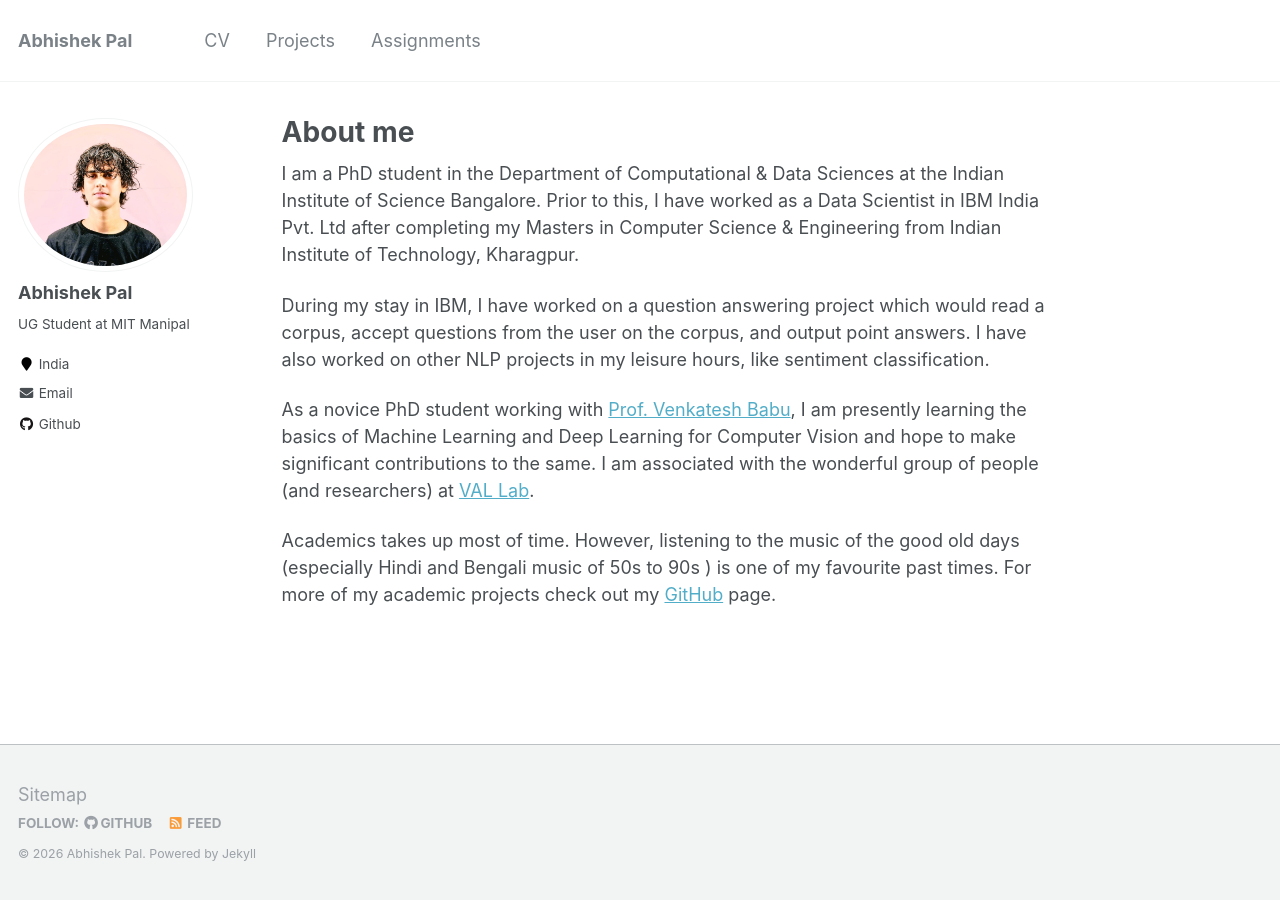
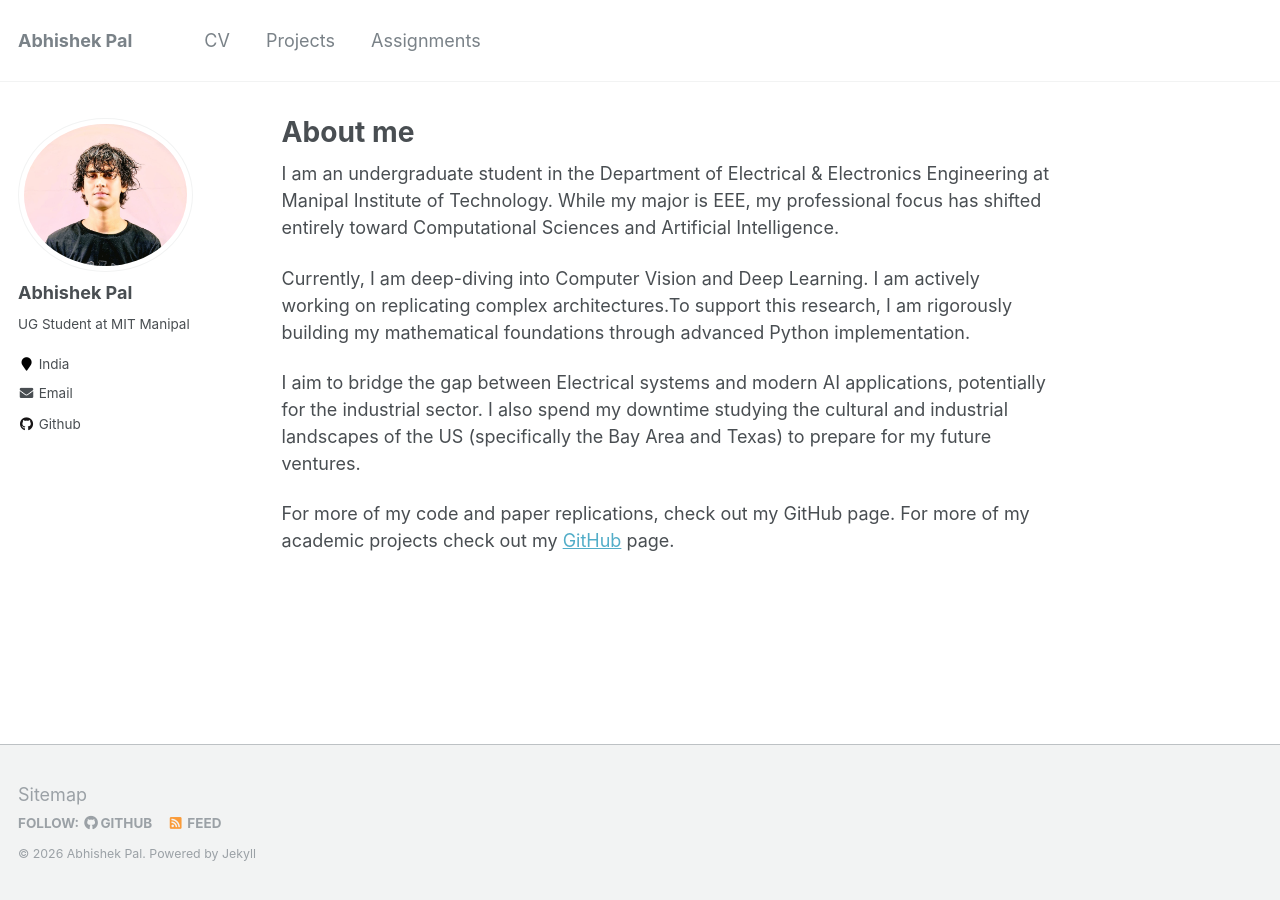
Before and after one commit to ash-cv/ash-cv.github.io, a Jekyll site: the page built from _pages/about.md, in a window 1280 px wide. Built offline with Jekyll 4.4.1, drawn with Linux system fonts in a browser that asks for light colours.

```diff
--- a/_pages/about.md
+++ b/_pages/about.md
@@ -5,12 +5,11 @@ excerpt: "About me"
 ---
 {% include base_path %}
 
-I am a PhD student in the Department of Computational & Data Sciences at the Indian Institute of Science Bangalore. Prior to this, I have worked as a Data Scientist in IBM India Pvt. Ltd after completing my Masters in Computer Science & Engineering from Indian Institute of Technology, Kharagpur.
+I am an undergraduate student in the Department of Electrical & Electronics Engineering at Manipal Institute of Technology. While my major is EEE, my professional focus has shifted entirely toward Computational Sciences and Artificial Intelligence.
 
-During my stay in IBM, I have worked on a question answering project which would read a corpus, accept questions from the user on the corpus, and output point answers. I have also worked on other NLP projects in my leisure hours, like sentiment classification.
+Currently, I am deep-diving into Computer Vision and Deep Learning. I am actively working on replicating complex architectures.To support this research, I am rigorously building my mathematical foundations through advanced Python implementation.
 
-As a novice PhD student working with [Prof. Venkatesh Babu](http://cds.iisc.ac.in/faculty/venky/), I am presently learning the basics of Machine Learning and Deep Learning for Computer Vision and hope to make significant contributions to the same. I am associated with the wonderful group of people (and researchers) at [VAL Lab](https://val.cds.iisc.ac.in/).
+I aim to bridge the gap between Electrical systems and modern AI applications, potentially for the industrial sector. I also spend my downtime studying the cultural and industrial landscapes of the US (specifically the Bay Area and Texas) to prepare for my future ventures.
 
-Academics takes up most of time. However, listening to the music of the good old days (especially Hindi and Bengali music of 50s to 90s
-) is one of my favourite past times.
-For more of my academic projects check out my [GitHub](https://github.com/abhipsabasu/) page.
+For more of my code and paper replications, check out my GitHub page.
+For more of my academic projects check out my [GitHub](https://github.com/ash-cv/) page.
```
Also changed, not shown: _pages/Assignments.md (+1 -1 lines), _pages/Projects.md (+1 -3 lines), _pages/courses.md (+7 -12 lines), _pages/cv.md (+1 -11 lines), _pages/publications.md (+1 -5 lines).
